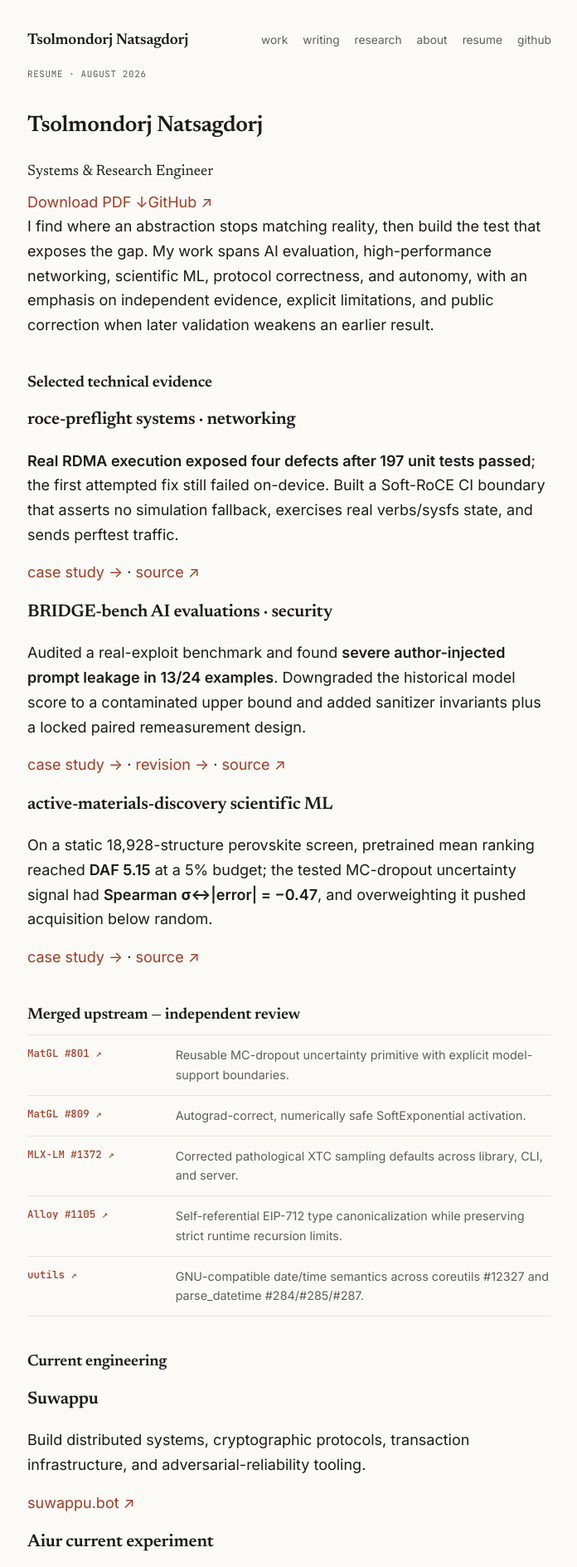
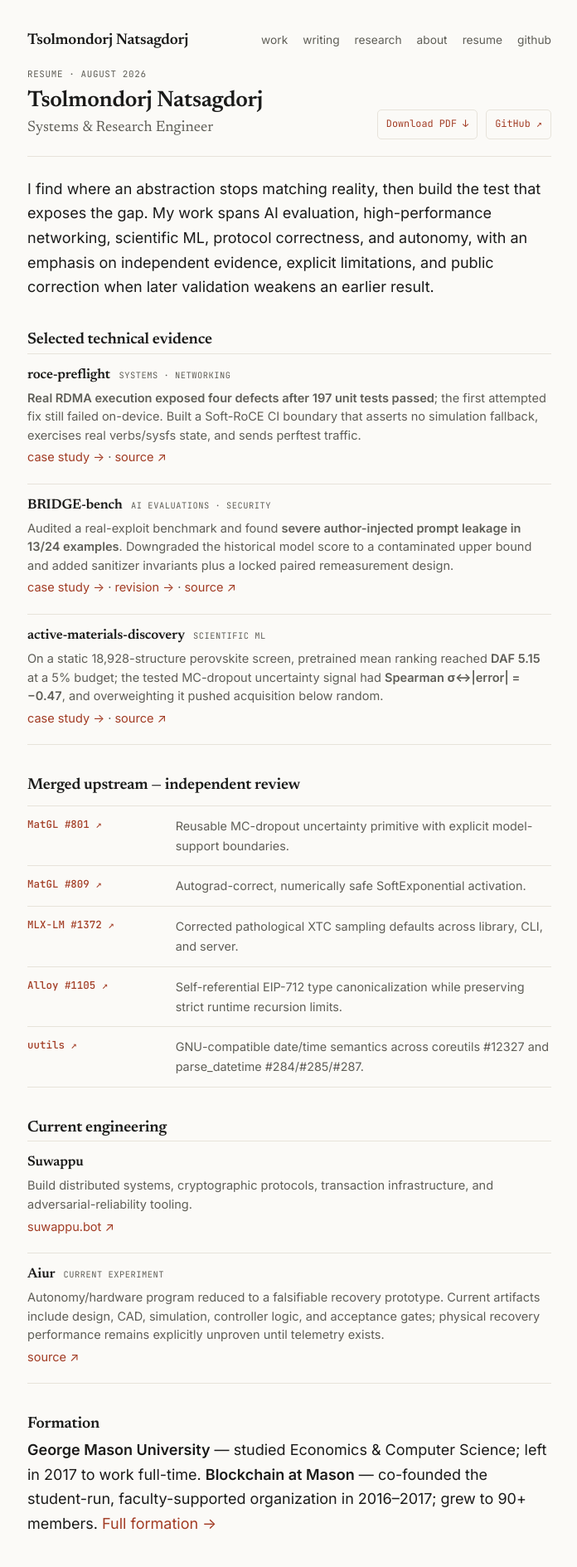
Before and after one commit to 0xSoftBoi/0xSoftBoi.github.io, a Jekyll site: the page built from resume.html, in a window 1280 px wide. Shown: the top 1889 px of the page at 83% size, without its empty margins (291-987 px from the left). Built offline with Jekyll 4.4.1, drawn with Linux system fonts in a browser that asks for light colours.

Commit message:
portfolio: style the canonical resume surface

```diff
--- a/assets/css/research.css
+++ b/assets/css/research.css
@@ -68,9 +68,28 @@
 .formation-path h2{font-size:1.34rem;margin:5px 0 6px}
 .formation-path p{color:var(--muted);font-size:.94rem;max-width:760px}
 
+/* Hiring conversion */
+.resume-page{max-width:880px;margin:0 auto}
+.resume-head{display:flex;justify-content:space-between;align-items:flex-end;gap:24px;padding-bottom:20px;border-bottom:1px solid var(--rule);margin-bottom:24px}
+.resume-head h1{margin:4px 0 0}
+.resume-head .lede{margin:3px 0 0;color:var(--muted)}
+.resume-actions{display:flex;gap:10px;flex-wrap:wrap;justify-content:flex-end;font-family:var(--mono);font-size:.74rem}
+.resume-actions a{display:inline-block;border:1px solid var(--rule);border-radius:5px;padding:7px 10px;text-decoration:none}
+.resume-actions a:hover{border-color:var(--accent)}
+.resume-page>p{max-width:800px}
+.resume-page h2{margin-top:38px}
+.resume-entries{border-top:1px solid var(--rule)}
+.resume-entries article{padding:16px 0;border-bottom:1px solid var(--rule)}
+.resume-entries h3{margin:0 0 6px;font-size:1.04rem}
+.resume-entries h3 span{margin-left:7px;font-family:var(--mono);font-size:.65rem;font-weight:400;letter-spacing:.05em;text-transform:uppercase;color:var(--muted)}
+.resume-entries p{font-size:.91rem;color:var(--muted);margin:4px 0;line-height:1.55}
+.resume-contact{margin-top:42px;padding-top:18px;border-top:1px solid var(--rule);font-family:var(--mono);font-size:.72rem;color:var(--muted)}
+
 @media(max-width:620px){
   .proof-grid,.skim-grid{grid-template-columns:1fr}
   .archive-heading{display:block}
   .program-links{gap:8px}
   .evidence-table>div{grid-template-columns:1fr;gap:4px}
+  .resume-head{display:block}
+  .resume-actions{justify-content:flex-start;margin-top:14px}
 }
```
